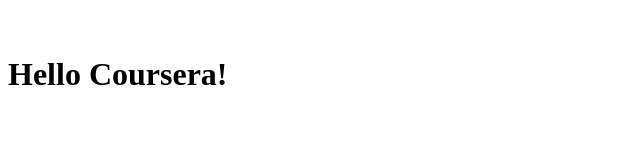
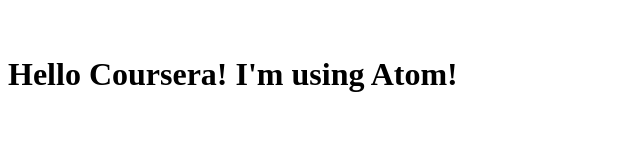
Before and after one commit to whoisyoko/coursera-test, a plain HTML site: page site/index.html in a window 1280 px wide. Shown: the whole page, without its empty margins (0-640 px from the left). Drawn offline with Linux system fonts and the light colour scheme.

Commit message:
New IDE!

```diff
--- a/site/index.html
+++ b/site/index.html
@@ -4,6 +4,6 @@
   <title> Hello Coursera </title>
 </head>
 <body>
-<h1> Hello Coursera! </h1>
+  <h1> Hello Coursera! I'm using Atom!</h1>
 </body>
 </html>
```
